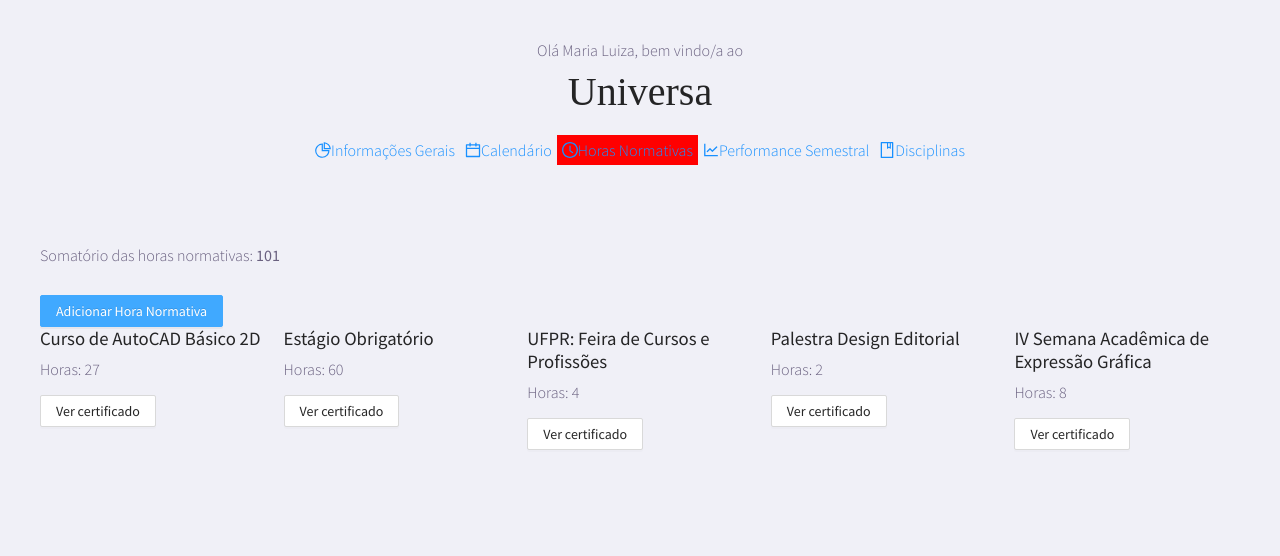
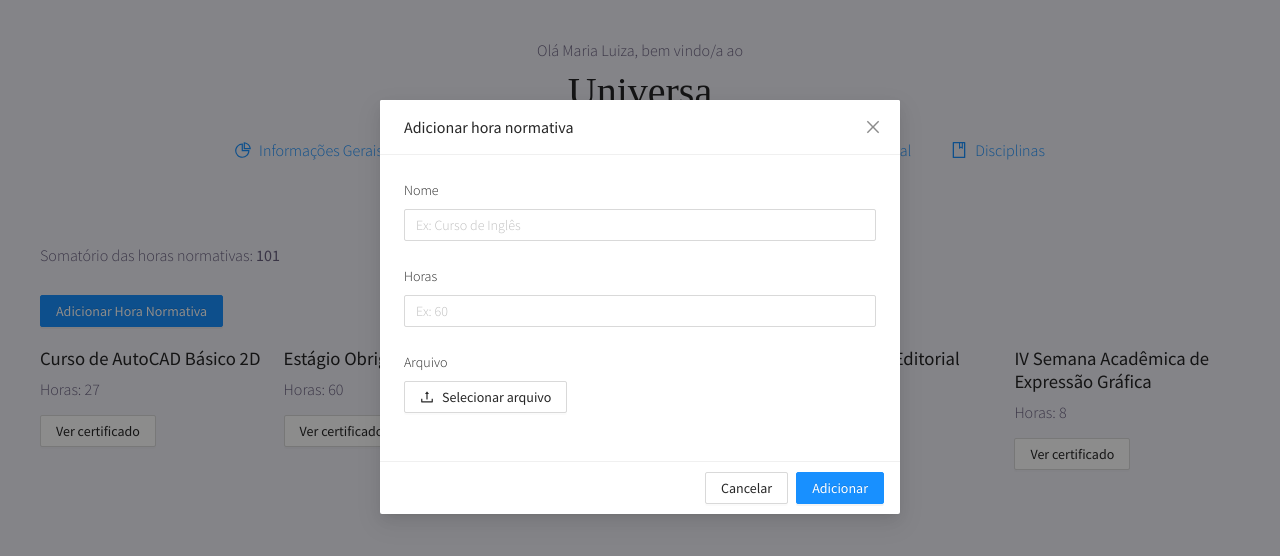
Before and after one commit to comarialuiza/universa, a React (Create React App) app: page /normativehours in a window 1280 px wide. Both pictures are taken after a click on the button "Adicionar Hora Normativa". Shown: the top 556 px of the page. Built offline with nearby package versions, Linux system fonts and the light colour scheme; a web font is replaced by a local one.

Commit message:
Fix normative hours modal

```diff
--- a/src/components/Header/index.tsx
+++ b/src/components/Header/index.tsx
@@ -5,14 +5,6 @@ import { Container, Title, Welcome, Navigation, NavigationLink } from './styles'
 
 const Header: React.FC = () => {
     const [ user ] = useState('Maria Luiza');
-
-    const [visible, setVisible] = useState(true);
-    const showDrawer = () => {
-        setVisible(true);
-    };
-    const onClose = () => {
-        setVisible(false);
-    };
 
     return (
         <Container>
--- a/src/components/Header/styles.tsx
+++ b/src/components/Header/styles.tsx
@@ -21,6 +21,11 @@ export const Navigation = styled.nav`
 
 export const NavigationLink = styled(NavLink)`
     padding: 5px;
+    margin: 0 15px;
+
+    svg {
+        margin-right: 8px;
+    }
 
     &&.activeLink {
         background-color: red;
--- a/src/pages/NormativeHours/index.tsx
+++ b/src/pages/NormativeHours/index.tsx
@@ -1,14 +1,31 @@
 import React, { useState, useEffect } from 'react';
-import { Button } from 'antd';
+import { Button, Modal, Form, Input } from 'antd';
+import { UploadOutlined } from '@ant-design/icons';
 
-import { Container, NormativeHoursContainer, HoursSum } from './styles';
+import { Container, NormativeHoursContainer, HoursSum, SubmitButton } from './styles';
 import Normative from '../../components/Normative';
 import Header from '../../components/Header';
 
 import normativeHoursMock from '../../utils/normativeHoursMockData';
 
 const NormativeHours: React.FC = () => {
+  const [ form ] = Form.useForm();
   const [ normativeSum, setNormativeSum ] = useState(0);
+  const [ modalVisibility, setModalVisibility ] = useState(false);
+
+  function showModal() {
+    setModalVisibility(true);
+  }
+
+  function handleOk() {
+    setModalVisibility(false);
+    console.log('Handle ok!');
+  }
+
+  function handleCancel() {
+    setModalVisibility(false);
+    console.log('Handle cancel!');
+  }
 
   const normativeTotal = normativeHoursMock.reduce(
     (acc, cur) => {
@@ -27,9 +44,36 @@ const NormativeHours: React.FC = () => {
         <HoursSum>
           Somatório das horas normativas: <span>{ normativeSum }</span>
         </HoursSum>
-        <Button type="primary">
+        <SubmitButton type="primary" onClick={ showModal }>
           Adicionar Hora Normativa
-        </Button>
+        </SubmitButton>
+
+        <Modal
+          title="Adicionar hora normativa"
+          visible={ modalVisibility }
+          onOk={ handleOk }
+          onCancel={ handleCancel }
+          okText='Adicionar'
+          cancelText='Cancelar'
+        >
+          <Form
+            layout="vertical"
+            form={form}
+          >
+            <Form.Item label="Nome">
+              <Input placeholder="Ex: Curso de Inglês" />
+            </Form.Item>
+            <Form.Item label="Horas">
+              <Input placeholder="Ex: 60" />
+            </Form.Item>
+            <Form.Item label="Arquivo">
+              <Button>
+                <UploadOutlined /> Selecionar arquivo
+              </Button>
+            </Form.Item>
+          </Form>
+        </Modal>
+
         <NormativeHoursContainer>
           { normativeHoursMock.map(normativeHour => (
             <Normative normative={ normativeHour }/>
--- a/src/pages/NormativeHours/styles.tsx
+++ b/src/pages/NormativeHours/styles.tsx
@@ -1,7 +1,12 @@
 import styled from 'styled-components';
+import { Button } from 'antd';
 
 export const Container = styled.div`
     padding: 40px;
+`;
+
+export const SubmitButton = styled(Button)`
+    margin-bottom: 20px;
 `;
 
 export const NormativeHoursContainer = styled.div`
```
